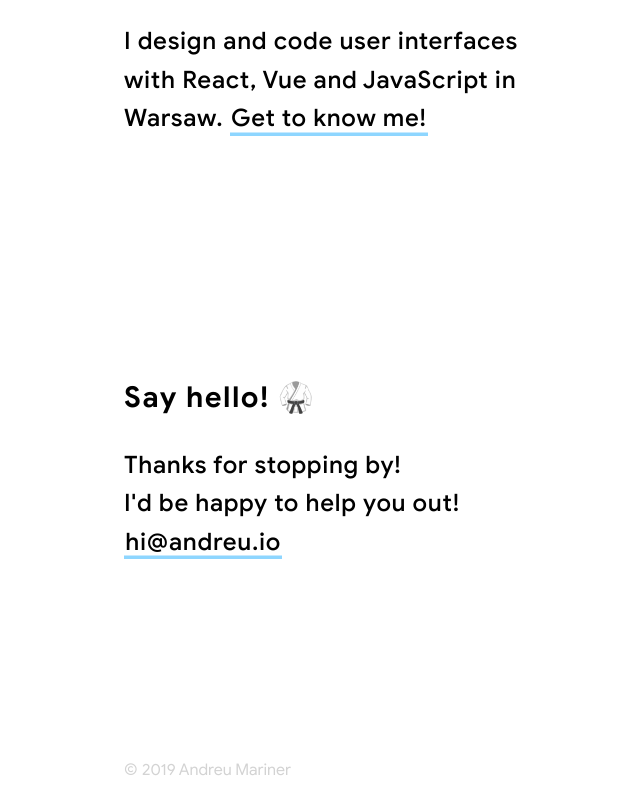
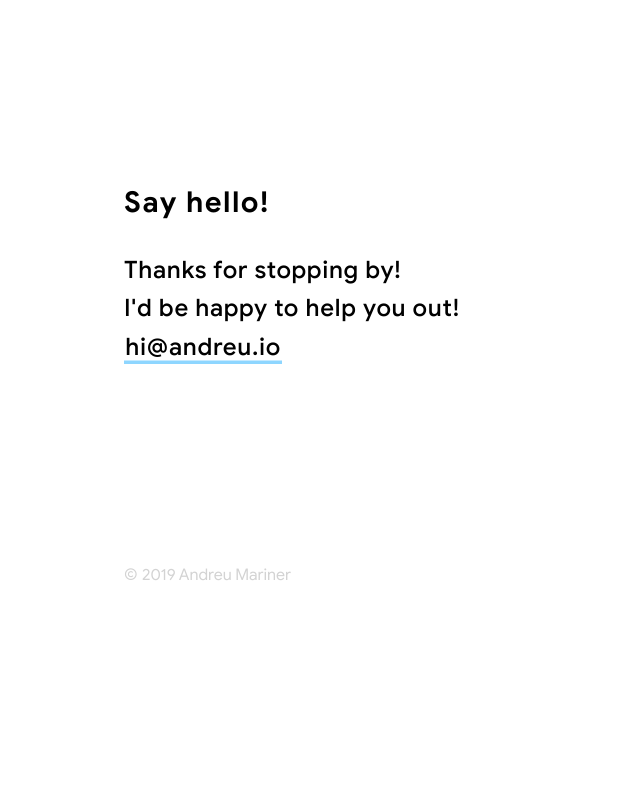
Before and after one commit to amariner/portfolio, a React (Create React App) app: page / in a window 1280 px wide. Shown: the part 706-1506 px from the top of the page, without its empty margins (193-833 px from the left). After the commit the page ends 1311 px from the top, so only its background shows below. Built offline with nearby package versions, Linux system fonts and the light colour scheme.

Commit message:
images and icons

```diff
--- a/src/components/Contact/Contact.jsx
+++ b/src/components/Contact/Contact.jsx
@@ -1,14 +1,11 @@
 import React from "react";
 import Underline from "../Underline/Underline";
-import Emoji from "../Emoji/Emoji";
 import "./Contact.scss";
 export default function Contact() {
   return (
     <section className="contact">
       <p>
-        <b>
-          Say hello! <Emoji alt="hello">🥋</Emoji>
-        </b>
+        <b>Say hello!</b>
         <br />
         Thanks for stopping by!
         <br />
--- a/src/components/Hello/Hello.scss
+++ b/src/components/Hello/Hello.scss
@@ -6,8 +6,8 @@
 }
 .img-wrapper {
   border-radius: 50%;
-  width: 495px;
-  height: 495px;
+  width: 300px;
+  height: 300px;
   border-radius: 50%;
   margin: 60px 0;
   position: relative;
--- a/src/views/About.jsx
+++ b/src/views/About.jsx
@@ -139,11 +139,9 @@ export default function About() {
         }}
       >
         I have commercial experience with these technologies{" "}
-        <Emoji alt="black belt">🥋</Emoji>
       </div>
       <div className="mobile-info" style={{ color: theme.grey }}>
         I have commercial experience with highlighted technologies{" "}
-        <Emoji alt="black belt">🥋</Emoji>
       </div>
     </Article>
   );
--- a/src/views/Home.jsx
+++ b/src/views/Home.jsx
@@ -1,6 +1,5 @@
 import React from "react";
 import Hello from "../components/Hello/Hello";
-import ProjectsContainer from "../containers/ProjectsContainer";
 import Contact from "../components/Contact/Contact";
 import Copyrights from "../components/Copyrights/Copyrights";
 export default function Home() {
```
